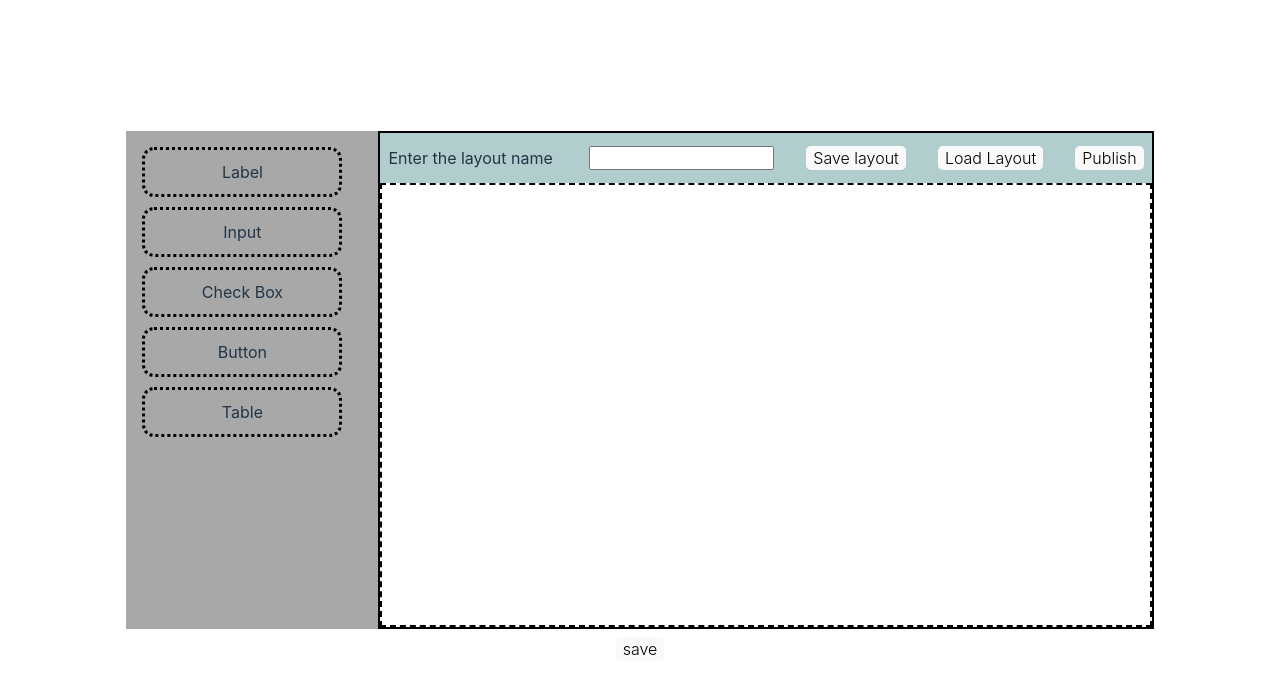
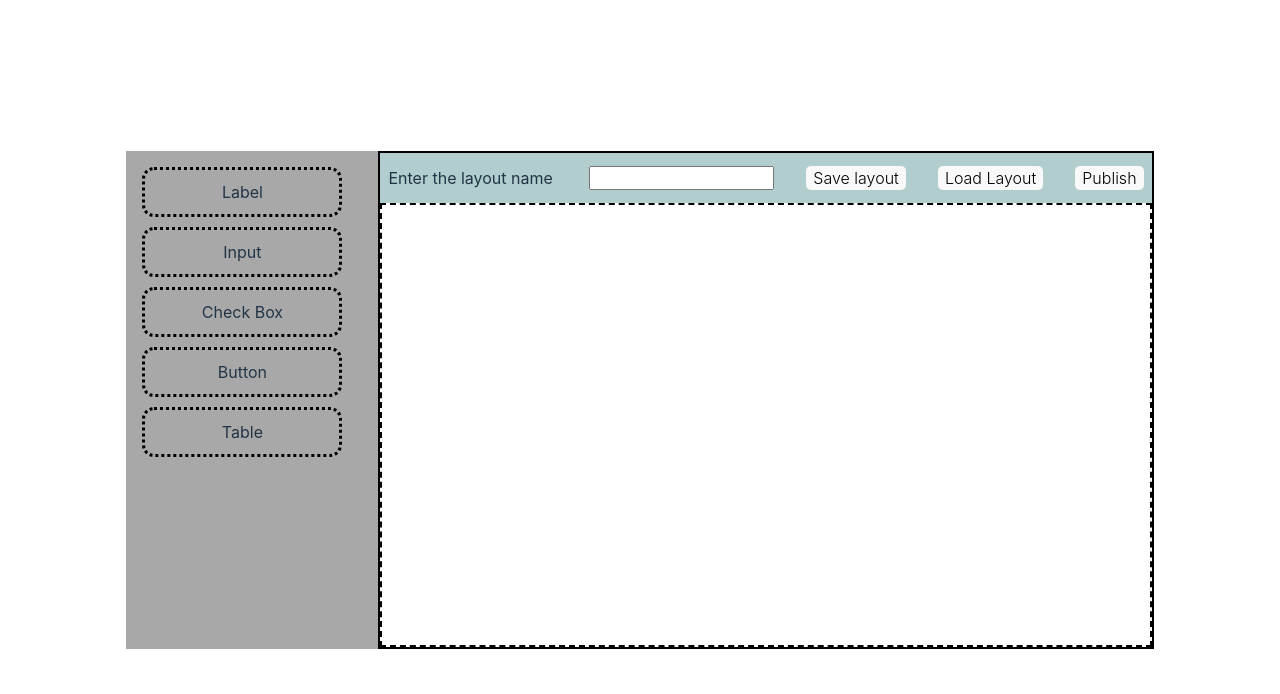
Before and after one commit to singhpriya147/dnd, a React (Vite) app: page / in a window 1280 px wide. Shown: the top 694 px of the page. Built offline with nearby package versions, Linux system fonts and the light colour scheme.

Commit message:
removed unnecery comment

```diff
--- a/src/App.jsx
+++ b/src/App.jsx
@@ -9,9 +9,7 @@ function App() {
       <div className='DndWrappper'>
         <DragAndDropBuilder></DragAndDropBuilder>
       </div>
-      <div className='bottom-button'>
-        <button>save</button>
-      </div>
+
     </div>
   );
 }
```
